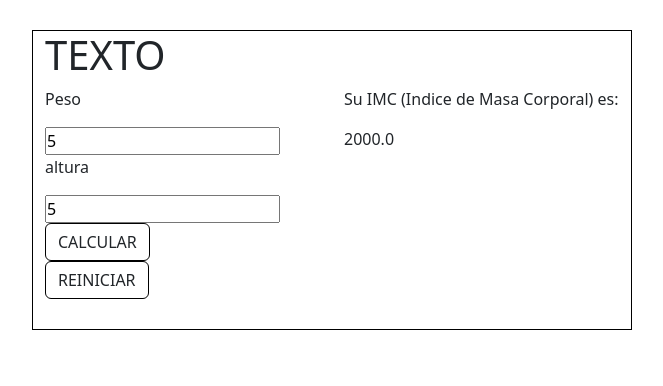
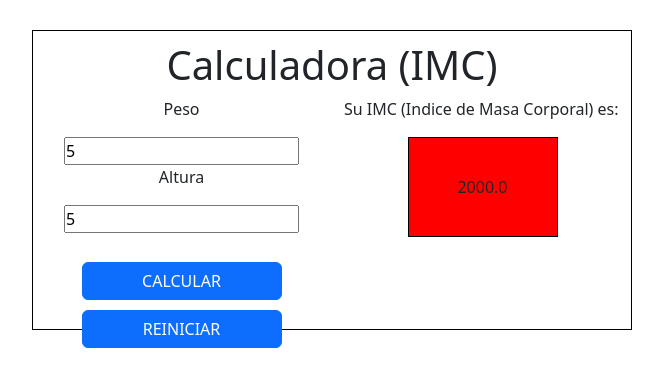
Before and after one commit to faritg1/Calculadora-BMI-IMC, a plain HTML site: page index.html in a window 1280 px wide. Both pictures are taken after typing "5", "5" into the empty fields and a click on the button "CALCULAR". Shown: the whole page, without its empty margins (308-971 px from the left). Drawn offline with nearby package versions, Linux system fonts and the light colour scheme.

Commit message:
terminado

```diff
--- a/index.html
+++ b/index.html
@@ -3,7 +3,6 @@
 <head>
     <meta charset="UTF-8">
     <meta http-equiv="X-UA-Compatible" content="IE=edge">
-    <meta name="viewport" content="width=device-width, initial-scale=1.0">
     <title>Calculadora_imc</title>
     <link href="https://cdn.jsdelivr.net/npm/bootstrap@5.2.1/dist/css/bootstrap.min.css" rel="stylesheet" integrity="sha384-iYQeCzEYFbKjA/T2uDLTpkwGzCiq6soy8tYaI1GyVh/UjpbCx/TYkiZhlZB6+fzT" crossorigin="anonymous">
     <link rel="stylesheet" href="style.css">
@@ -13,24 +12,25 @@
 
 
     <div class="container con">
-        <h1>TEXTO</h1>
+        <h1>Calculadora (IMC)</h1>
         <div class="row">
-            <div class="col-6">
+            <div class="col-6 con2">
                 <p>Peso</p>
                 <input type="number" id="peso">
-                <p>altura</p>
+                <p>Altura</p>
                 <input type="number" id="altura">
 
             </br>
 
-                <button class="btn" id="calcular">CALCULAR</button>
-                <button class="btn"  id="reiniciar">REINICIAR</button>
+                <button class="btn btn-primary" id="calcular">CALCULAR</button>
+                <button class="btn btn-primary"  id="reiniciar">REINICIAR</button>
             </div>
 
             <div class="col-6">
                 <p>Su IMC (Indice de Masa Corporal) es:</p>
                 <div id="relt"></div>
             </div>
+
         </div>
 
     </div>
--- a/main.js
+++ b/main.js
@@ -11,11 +11,57 @@ function conversion(){
         valor2 = valor2/100
         resultado = valor1/(valor2*valor2)
         document.getElementById("relt").innerHTML = resultado.toFixed(1)
+
+        if(resultado<=18.4)
+        {
+            document.getElementById("relt").style.backgroundColor="blue"
+        }
+        else if(resultado>=18.5 && resultado<=24.9)
+        {
+            document.getElementById("relt").style.backgroundColor="green"
+        }
+        else if(resultado>=25 && resultado<30)
+        {
+            document.getElementById("relt").style.backgroundColor="yellow"
+        }
+        else if(resultado>=30)
+        {
+            document.getElementById("relt").style.backgroundColor="red"
+        }
+
+        else if("relt" !== NaN){
+            document.getElementById("relt").innerHTML = ""
+            alert("No hay ningun valor")
+        }
+
+
     }
     else{
 
         resultado = (valor1/(valor2*valor2))
         document.getElementById("relt").innerHTML = resultado.toFixed(1)
+
+        if(resultado<=18.4)
+        {
+            document.getElementById("relt").style.backgroundColor="blue"
+        }
+        else if(resultado>=18.5 && resultado<=24.9)
+        {
+            document.getElementById("relt").style.backgroundColor="green"
+        }
+        else if(resultado>=25 && resultado<30)
+        {
+            document.getElementById("relt").style.backgroundColor="yellow"
+        }
+        else if(resultado>=30)
+        {
+            document.getElementById("relt").style.backgroundColor="red"
+        }
+
+        else if("relt" !== NaN){
+            document.getElementById("relt").innerHTML = ""
+            alert("No hay ningun valor")
+        }
     }
 
 }
@@ -30,6 +76,8 @@ function reiniciar(){
     document.getElementById("peso").value = ""
     document.getElementById("altura").value = ""
     document.getElementById("relt").innerHTML = ""
+    document.getElementById("relt").style.backgroundColor = "transparent"
+
 
 }
 boton2.addEventListener('click',reiniciar)
--- a/style.css
+++ b/style.css
@@ -9,8 +9,26 @@
     margin-top: 30px;
     width: 600px;
     height: 300px;
+    padding: 10px;
 }
 .btn{
-    display: block;
+    margin: 5px;
+    width: 200px;
+}
+h1{
+    text-align: center;
+}
+.con2{
+    display: flex;
+    flex-direction: column;
+    align-items: center;
+}
+#relt{
+    display: flex;
+    justify-content: center;
+    align-items:center;
+    margin: auto;
+    height: 100px;
+    width: 150px;
     border: solid 1px black;
 }
```
